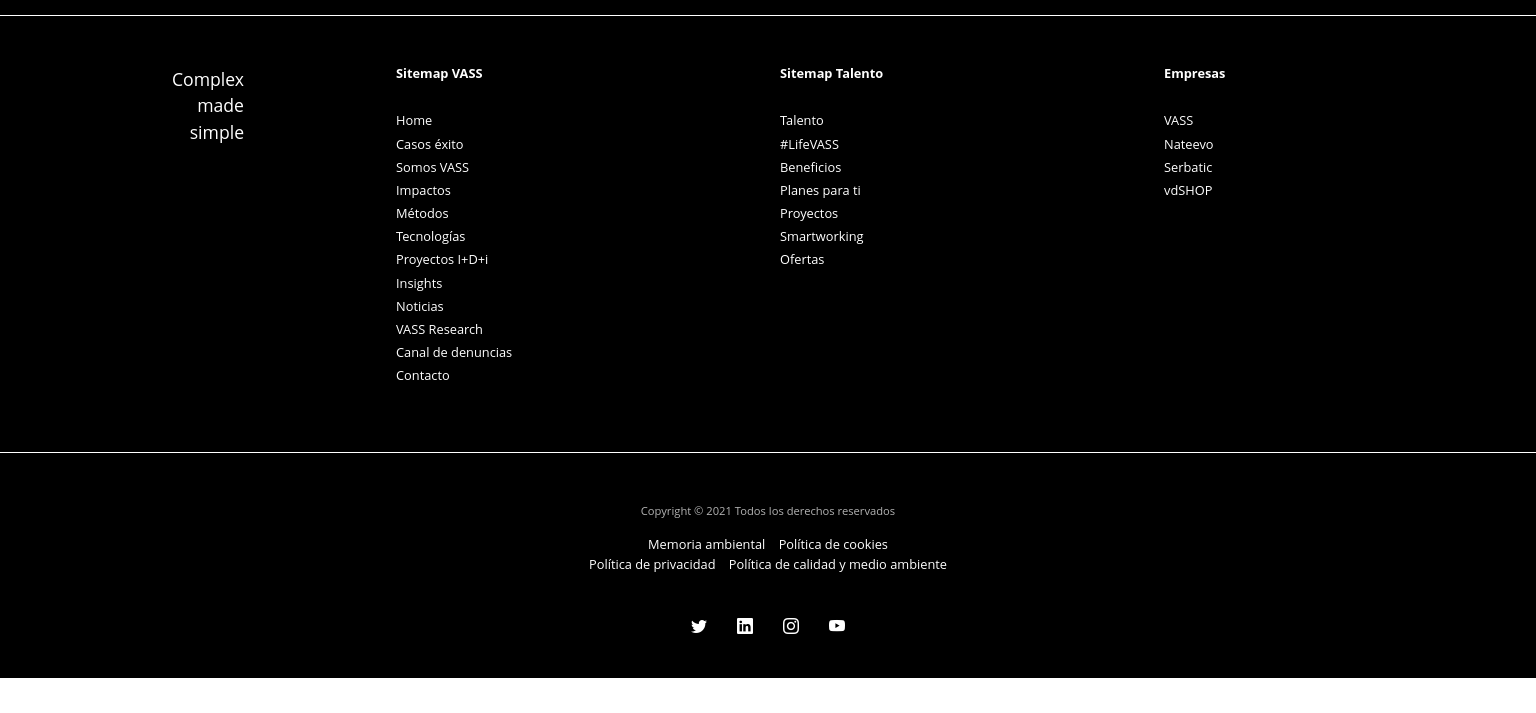
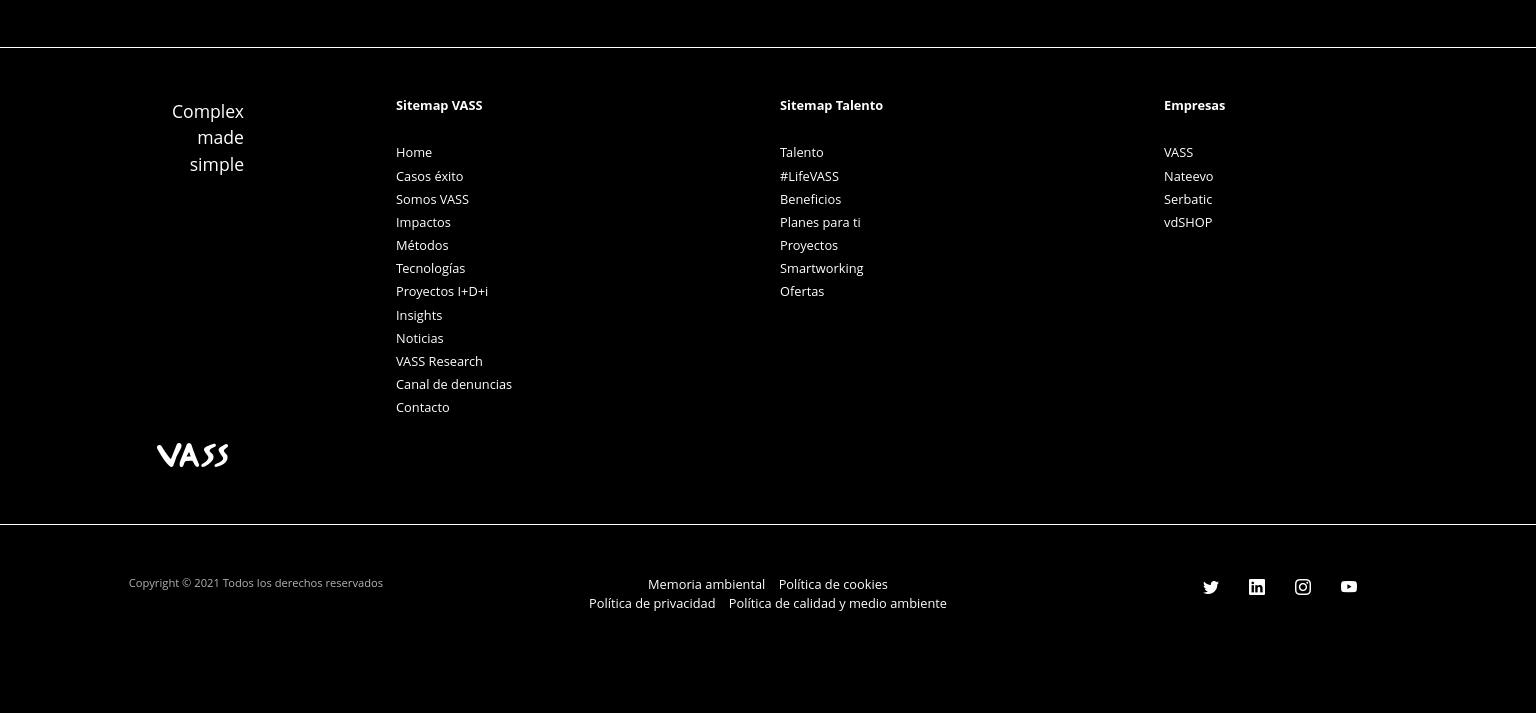
Before and after one commit to cjaramillonino/vass_prueba-tecnica, a website: page index.html in a window 1536 px wide. Shown: the part 1213-1926 px from the top of the page. Before the commit the page ends 1891 px from the top, so only its background shows below. Drawn offline with nearby package versions, Linux system fonts and the light colour scheme.

Commit message:
Finalizando proyecto

```diff
--- a/index.html
+++ b/index.html
@@ -94,7 +94,7 @@
   <!-- Start Main container -->
   <div class="container-fluid">
     <div class="row text-section">
-      <div class="col-12 col-md-3 offset-md-1">
+      <div class="col-12 col-md-3 offset-md-1 col-xl-2">
         <h2>Empecemos a hacerlo sencillo</h2>
       </div>
       <div class="col-12 col-md-5">
@@ -195,12 +195,15 @@
           <li><a class="nav-footer-li" href="*">vdSHOP</a></li>
         </ul>
       </div>
+      <div class="logo-footer col-1 offset-md-1">
+        <a class="navbar-brand" href="#"><img src="src/img/logo-vass-blanco.png" alt="logo Vass"></a>
+      </div>
     </div>
-    <div class="row justify-content-center">
-      <div class="copyright" class="col-12 col-md-4">
+    <div class="row justify-content-center bottom-footer">
+      <div class="copyright col-12 col-md-4">
         <p>Copyright &copy; 2021 Todos los derechos reservados</p>
       </div>
-      <div class="link-footer" class="col-12 col-md-4">
+      <div class="link-footer col-12 col-md-4">
         <a href="*">Memoria ambiental</a>
         <a href="*">Pol&iacute;tica de cookies</a><br>
         <a href="*">Pol&iacute;tica de privacidad</a>
--- a/src/style.css
+++ b/src/style.css
@@ -118,16 +118,21 @@
 	font-size: 0.8em;
 	margin-bottom: 4px;
 }
+footer .bottom-footer {
+	border-top: 1px solid #ffffff;
+	padding-bottom: 50px;
+	padding-top: 50px;
+}
 footer .copyright {
-	border-top: 1px solid #ffffff;
 	color: rgba(255, 255, 255, 0.7);
 	font-size: 0.7em;
-	padding-top: 50px;
 	text-align: center;
+	margin-bottom: 30px;
 }
 footer .link-footer {
 	font-size: 0.8em;
 	text-align: center;
+	margin-bottom: 50px;
 }
 footer .link-footer a {
 	margin: 0 5px;
@@ -136,10 +141,13 @@
 	display: flex;
 	justify-content: center;
 	padding-bottom: 40px;
-	padding-top: 40px;
 }
 footer .social-footer i {
 	margin: 0 15px;
+}
+.logo-footer {
+	display: flex;
+	justify-content: flex-end;
 }
 
 @media (min-width: 768px) {
@@ -170,4 +178,12 @@
 	.navbar-nav {
 		height: auto;
 	}
+	.hero::after {
+		font-size: 8em;
+		right: 40px;
+		left: auto;
+	}
+	footer .copyright {
+		margin-bottom: 0;
+	}
 }
```
